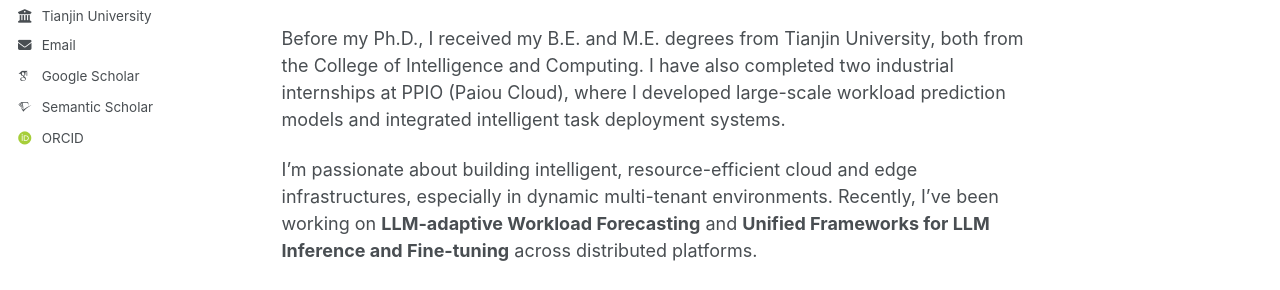
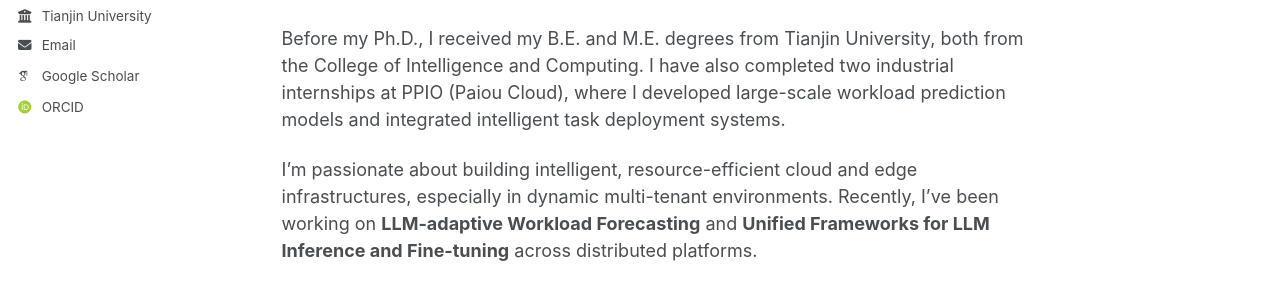
Before and after one commit to hsy23/ShaoyuanHuang, a Jekyll site: the page built from _pages/about.md, in a window 1280 px wide. Shown: the part 302-592 px from the top of the page. Built offline with Jekyll 4.4.1, drawn with Linux system fonts in a browser that asks for light colours; some web fonts are replaced.

Commit message:
Update _config.yml

```diff
--- a/_config.yml
+++ b/_config.yml
@@ -37,7 +37,7 @@ author:
   googlescholar    : "https://scholar.google.com.tw/citations?user=nNfHu_QAAAAJ&hl=zh-TW"
   impactstory      : # URL
   orcid            : "http://orcid.org/yourorcidurl"
-  semantic         : https://www.semanticscholar.org/author/Shaoyuan-Huang/15634370
+  semantic         : # https://www.semanticscholar.org/author/Shaoyuan-Huang/15634370
   pubmed           : # "https://www.ncbi.nlm.nih.gov/pubmed/?term=john+snow"
   researchgate     : # URL
   scopus           : # URL
```
